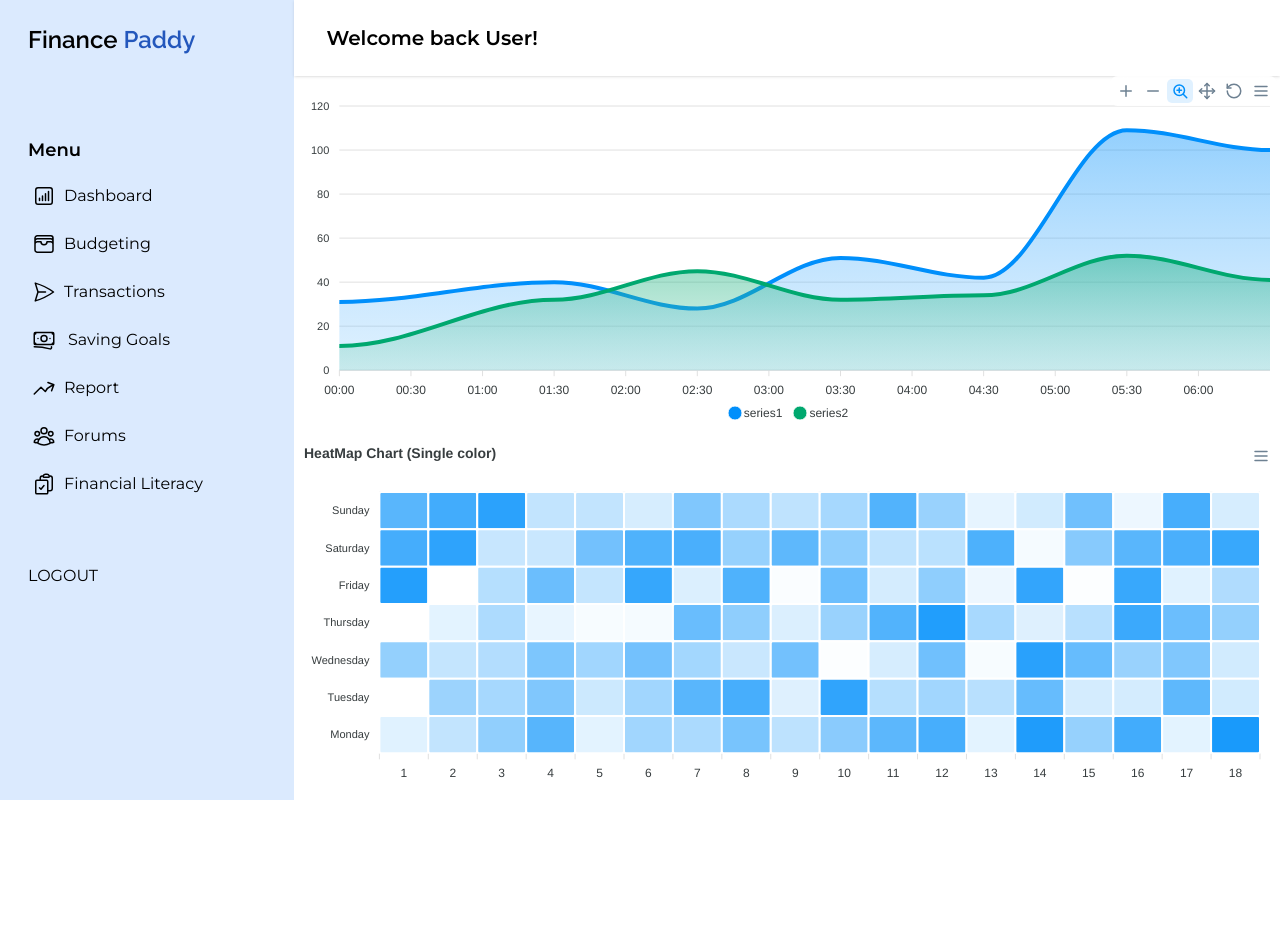
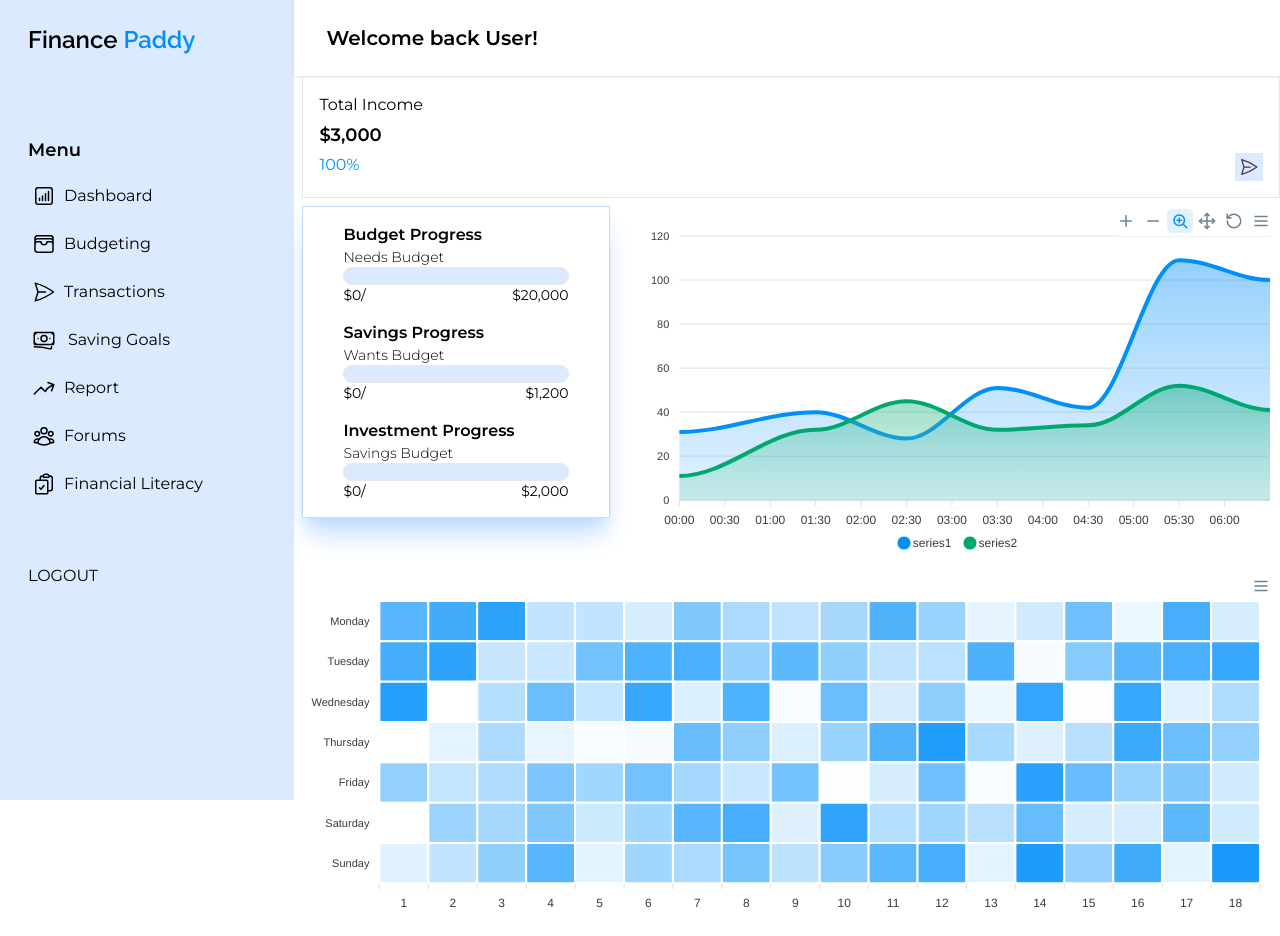
Before and after one commit to mabas-maryam/finance-paddy, a React (Vite) app: page /dashboard in a window 1280 px wide. Before the commit the page ends 806 px from the top, so only its background shows below. Built offline with nearby package versions, Linux system fonts and the light colour scheme.

Commit message:
changes in dashboard

```diff
--- a/src/components/dashboard/SideBar.jsx
+++ b/src/components/dashboard/SideBar.jsx
@@ -9,7 +9,7 @@ const SideBar = () => {
               to="/"
               className=" text-black font-primaryFont text-2xl font-semibold"
             >
-              Finance <span className="text-secondary">Paddy</span>
+              Finance <span className="text-primary">Paddy</span>
             </Link>
           </header>
 
--- a/src/components/landingPage/Hero.jsx
+++ b/src/components/landingPage/Hero.jsx
@@ -8,7 +8,7 @@ const Hero = () => {
           {" "}
           Money & Sense: <br />
           Master your wealth with <br />{" "}
-          <span className="text-secondary ">Finance-Paddy</span>
+          <span className="text-primary ">Finance-Paddy</span>
         </div>
 
         <div className="md:text-xl mt-7 md:w-[89%] text-appGrey font-tertiaryFont">
--- a/src/pages/dashboard/Dashboard.jsx
+++ b/src/pages/dashboard/Dashboard.jsx
@@ -1,6 +1,6 @@
 import React, { useState } from "react";
 import DashboardLayout from "../../components/dashboard/DashboardLayout";
-import ReactApexChart from 'react-apexcharts';
+import ReactApexChart from "react-apexcharts";
 
 // Functional Component for the Heatmap Chart
 const HeatmapChart = () => {
@@ -9,7 +9,8 @@ const HeatmapChart = () => {
     const series = [];
     while (i < count) {
       const x = (i + 1).toString(); // Corrected line
-      const y = Math.floor(Math.random() * (range.max - range.min + 1)) + range.min;
+      const y =
+        Math.floor(Math.random() * (range.max - range.min + 1)) + range.min;
       series.push({ x, y });
       i++;
     }
@@ -18,35 +19,35 @@ const HeatmapChart = () => {
 
   const [chartData] = useState({
     series: [
-      { name: 'Monday', data: generateData(18, { min: 0, max: 90 }) },
-      { name: 'Tuesday', data: generateData(18, { min: 0, max: 90 }) },
-      { name: 'Wednesday', data: generateData(18, { min: 0, max: 90 }) },
-      { name: 'Thursday', data: generateData(18, { min: 0, max: 90 }) },
-      { name: 'Friday', data: generateData(18, { min: 0, max: 90 }) },
-      { name: 'Saturday', data: generateData(18, { min: 0, max: 90 }) },
-      { name: 'Sunday', data: generateData(18, { min: 0, max: 90 }) },
-      // { name: 'Metric8', data: generateData(18, { min: 0, max: 90 }) },
-      // { name: 'Metric9', data: generateData(18, { min: 0, max: 90 }) },
+      { name: "Sunday", data: generateData(18, { min: 0, max: 90 }) },
+      { name: "Saturday", data: generateData(18, { min: 0, max: 90 }) },
+      { name: "Friday", data: generateData(18, { min: 0, max: 90 }) },
+      { name: "Thursday", data: generateData(18, { min: 0, max: 90 }) },
+      { name: "Wednesday", data: generateData(18, { min: 0, max: 90 }) },
+      { name: "Tuesday", data: generateData(18, { min: 0, max: 90 }) },
+      { name: "Monday", data: generateData(18, { min: 0, max: 90 }) },
     ],
     options: {
       chart: {
         height: 350,
-        type: 'heatmap',
+        type: "heatmap",
       },
       dataLabels: {
         enabled: false,
       },
-      colors: ['#008FFB'],
-      title: {
-        text: 'HeatMap Chart (Single color)',
-      },
+      colors: ["#008FFB"],
     },
   });
 
   return (
     <div>
       <div id="heatmap-chart">
-        <ReactApexChart options={chartData.options} series={chartData.series} type="heatmap" height={350} />
+        <ReactApexChart
+          options={chartData.options}
+          series={chartData.series}
+          type="heatmap"
+          height={350}
+        />
       </div>
       <div id="html-dist"></div>
     </div>
@@ -61,27 +62,27 @@ class AreaChart extends React.Component {
     this.state = {
       series: [
         {
-          name: 'series1',
-          data: [31, 40, 28, 51, 42, 109, 100]
+          name: "series1",
+          data: [31, 40, 28, 51, 42, 109, 100],
         },
         {
-          name: 'series2',
-          data: [11, 32, 45, 32, 34, 52, 41]
-        }
+          name: "series2",
+          data: [11, 32, 45, 32, 34, 52, 41],
+        },
       ],
       options: {
         chart: {
           height: 350,
-          type: 'area'
+          type: "area",
         },
         dataLabels: {
-          enabled: false
+          enabled: false,
         },
         stroke: {
-          curve: 'smooth'
+          curve: "smooth",
         },
         xaxis: {
-          type: 'datetime',
+          type: "datetime",
           categories: [
             "2018-09-19T00:00:00.000Z",
             "2018-09-19T01:30:00.000Z",
@@ -89,25 +90,96 @@ class AreaChart extends React.Component {
             "2018-09-19T03:30:00.000Z",
             "2018-09-19T04:30:00.000Z",
             "2018-09-19T05:30:00.000Z",
-            "2018-09-19T06:30:00.000Z"
-          ]
+            "2018-09-19T06:30:00.000Z",
+          ],
         },
         tooltip: {
           x: {
-            format: 'dd/MM/yy HH:mm'
+            format: "dd/MM/yy HH:mm",
           },
         },
       },
+      // Add your budget data here
+      budgetData: [
+        {
+          title: "Budget Progress",
+          description: "Needs Budget",
+          progress: "$0/",
+          total: "$20,000",
+        },
+        {
+          title: "Savings Progress",
+          description: "Wants Budget",
+          progress: "$0/",
+          total: "$1,200",
+        },
+        {
+          title: "Investment Progress",
+          description: "Savings Budget",
+          progress: "$0/",
+          total: "$2,000",
+        },
+      ],
     };
   }
 
   render() {
     return (
       <div>
-        <div id="area-chart">
-          <ReactApexChart options={this.state.options} series={this.state.series} type="area" height={350} />
+        <div className=" border px-4 py-4 ml-2 space-y-1">
+          <h2 className="tex-sm">Total Income</h2>
+          <p className="font-semibold text-lg">$3,000</p>
+          <div className="flex justify-between">
+            <p className="text-primary">100%</p>
+            <p className="bg-blue-100 p-1">
+              <svg
+                xmlns="http://www.w3.org/2000/svg"
+                fill="none"
+                viewBox="0 0 24 24"
+                stroke-width="1.5"
+                stroke="#46325D"
+                class="w-5 h-5"
+              >
+                <path
+                  stroke-linecap="round"
+                  stroke-linejoin="round"
+                  d="M6 12 3.269 3.125A59.769 59.769 0 0 1 21.485 12 59.768 59.768 0 0 1 3.27 20.875L5.999 12Zm0 0h7.5"
+                ></path>
+              </svg>
+            </p>
+          </div>
         </div>
-        <div id="html-dist"></div>
+
+      <div className="flex w-full">
+        {/* Empty div - Takes 30% of the 77% space */}
+        <div
+          id="empty-div"
+          className="w-[32%] ml-2 mt-2 border border-blue-200 h-full shadow-xl shadow-blue-200 px-10 py-4 space-y-4"
+        >
+          {/* Map through budgetData */}
+          {this.state.budgetData.map((item, index) => (
+            <div key={index} className="">
+              <h2 className="font-semibold flex">{item.title}</h2>
+              <p className="font-light text-sm">{item.description}</p>
+              <div className="border p-2 bg-blue-100 rounded-full "></div>
+              <div className="flex justify-between font-normal text-sm">
+                <p>{item.progress}</p>
+                <p>{item.total}</p>
+              </div>
+            </div>
+          ))}
+        </div>
+
+        {/* Chart div - Takes 53.9% of the screen */}
+        <div className="w-[68%] ml-6 mt-2">
+          <ReactApexChart
+            options={this.state.options}
+            series={this.state.series}
+            type="area"
+            height={350}
+          />
+        </div>
+      </div>
       </div>
     );
   }
```
